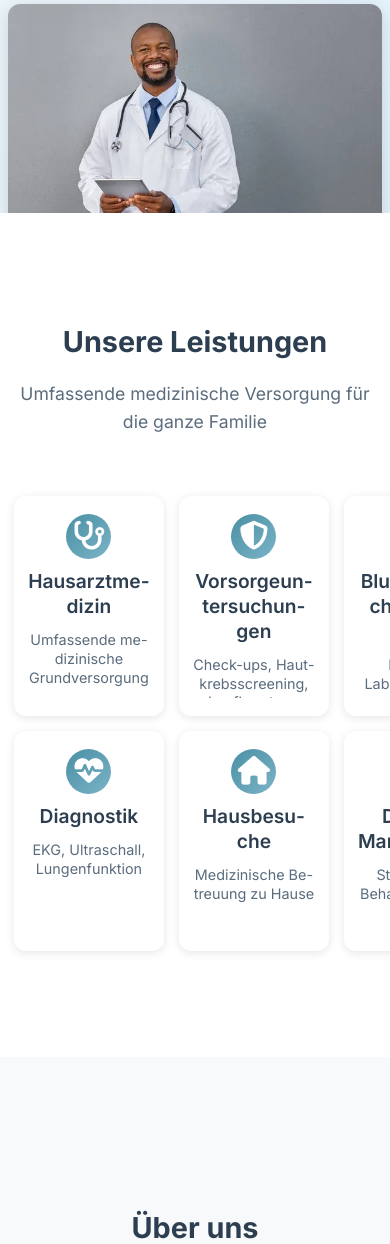
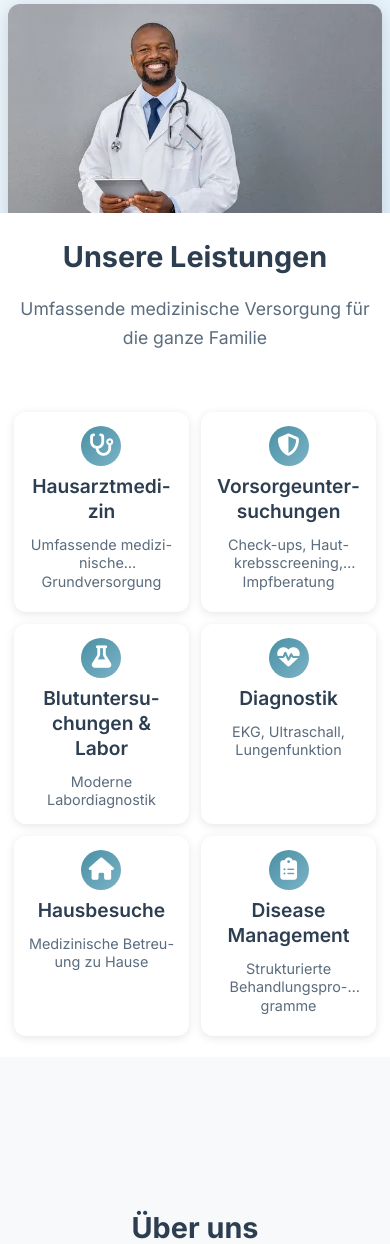
Before and after one commit to paladinsbasti/Hausarztpraxis-Airoud---Website, a PHP site: page / in a window 390 px wide. Shown: the part 631-1875 px from the top of the page. Run offline with PHP 8.4, Linux system fonts and the light colour scheme; some libraries are stand-ins or nearby versions.

Commit message:
Baba Frische Modals/Service Karten

```diff
--- a/styles.css
+++ b/styles.css
@@ -391,33 +391,30 @@ section {
 
 .services-grid {
     display: grid;
-    grid-template-columns: repeat(auto-fit, minmax(220px, 1fr));
-    gap: 30px;
+    grid-template-columns: repeat(6, 1fr);
+    gap: 20px;
     margin-top: 30px;
-    max-width: calc(5 * 220px + 4 * 30px); /* Max width for 5 cards */
+    max-width: 100%;
     margin-left: auto;
     margin-right: auto;
 }
 
 .service-card {
     background: var(--white);
-    padding: 25px 20px;
+    padding: 20px 15px;
     border-radius: var(--border-radius);
     text-align: center;
     box-shadow: var(--shadow-light);
     transition: var(--transition);
     cursor: pointer;
     border: 2px solid transparent;
-    height: 280px;
+    height: 260px;
     width: 100%;
-    min-width: 220px;
-    max-width: 280px;
     display: flex;
     flex-direction: column;
     justify-content: flex-start;
     align-items: center;
     overflow: hidden;
-    margin: 0 auto;
 }
 
 .service-card:hover {
@@ -427,19 +424,19 @@ section {
 }
 
 .service-icon {
-    width: 70px;
-    height: 70px;
+    width: 60px;
+    height: 60px;
     background: linear-gradient(135deg, var(--primary-color), var(--accent-color));
     border-radius: 50%;
     display: flex;
     align-items: center;
     justify-content: center;
-    margin: 0 auto 20px;
+    margin: 0 auto 15px;
     flex-shrink: 0;
 }
 
 .service-icon i {
-    font-size: clamp(1.2rem, 8vw, 1.8rem);
+    font-size: clamp(1rem, 6vw, 1.4rem);
     color: var(--white);
 }
 
@@ -1095,16 +1089,13 @@ section {
     }
 
     .services-grid {
-        grid-template-columns: repeat(auto-fit, minmax(180px, 1fr));
-        gap: 20px;
-        max-width: calc(4 * 180px + 3 * 20px); /* Max width for 4 cards on tablet */
+        grid-template-columns: repeat(2, 1fr);
+        gap: 15px;
     }
 
     .service-card {
-        min-width: 180px;
-        max-width: 220px;
-        height: 240px;
-        padding: 20px 15px;
+        height: 220px;
+        padding: 15px 12px;
     }
 
     .service-card p {
@@ -1113,9 +1104,9 @@ section {
     }
 
     .service-icon {
-        width: 50px;
-        height: 50px;
-        margin-bottom: 12px;
+        width: 45px;
+        height: 45px;
+        margin-bottom: 10px;
     }
 
     .legal-content {
@@ -1174,28 +1165,25 @@ section {
     }
 
     .services-grid {
-        grid-template-columns: repeat(auto-fit, minmax(150px, 1fr));
-        gap: 15px;
-        max-width: calc(3 * 150px + 2 * 15px); /* Max width for 3 cards on mobile */
+        grid-template-columns: repeat(2, 1fr);
+        gap: 12px;
     }
 
     .service-card {
-        min-width: 150px;
-        max-width: 200px;
-        height: 220px;
-        padding: 16px 12px;
+        height: 200px;
+        padding: 12px 10px;
     }
 
     .service-card p {
         line-height: 1.3;
-        -webkit-line-clamp: 3;
-        line-clamp: 3;
+        -webkit-line-clamp: 2;
+        line-clamp: 2;
     }
 
     .service-icon {
-        width: 45px;
-        height: 45px;
-        margin-bottom: 10px;
+        width: 40px;
+        height: 40px;
+        margin-bottom: 8px;
     }
 
     .contact-btn {
```
Also changed, not shown: other parts of styles.css (+10 -16 lines).
